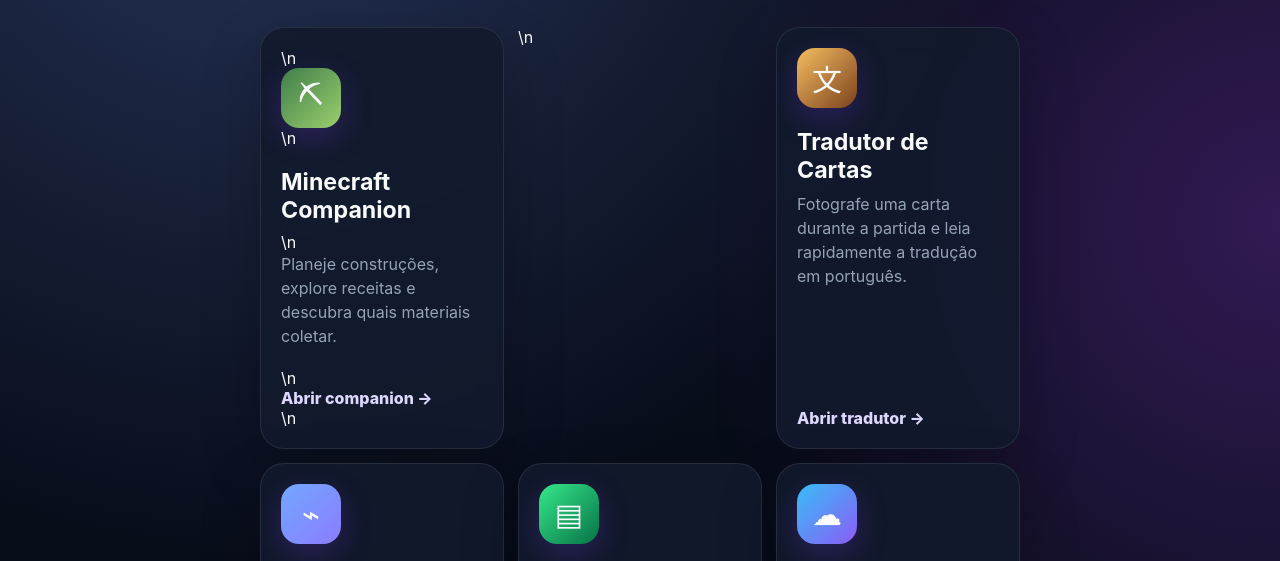
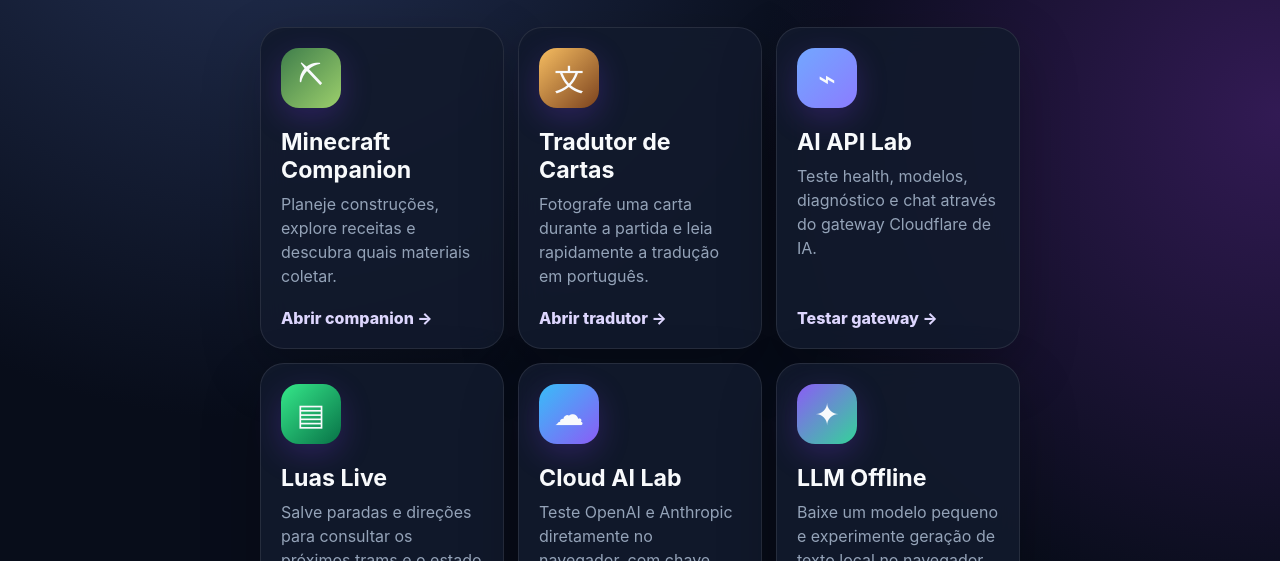
Before and after one commit to copileo/vibecoding, a website: page index.html in a window 1280 px wide. Shown: the part 217-778 px from the top of the page. Drawn offline with Linux system fonts and the light colour scheme.

Commit message:
fix(hub): remove literal newline escapes in Minecraft card

```diff
--- a/index.html
+++ b/index.html
@@ -25,7 +25,13 @@
     <h1>Vibecode Hub</h1>
     <p class="intro">Um ponto de entrada para os miniapps criados pelo ChatGPT. Cada app pode funcionar de forma independente e ser instalado na tela inicial do iPhone.</p>
     <section class="grid" aria-label="Aplicativos disponíveis">
-      <a class="card" href="apps/minecraft-companion/">\n        <div class="icon" style="background:linear-gradient(135deg,#3f7e4b,#9ccf6c)" aria-hidden="true">⛏</div>\n        <h2>Minecraft Companion</h2>\n        <p>Planeje construções, explore receitas e descubra quais materiais coletar.</p>\n        <span class="open">Abrir companion →</span>\n      </a>\n      <a class="card" href="apps/tradutor-cartas/">
+      <a class="card" href="apps/minecraft-companion/">
+        <div class="icon" style="background:linear-gradient(135deg,#3f7e4b,#9ccf6c)" aria-hidden="true">⛏</div>
+        <h2>Minecraft Companion</h2>
+        <p>Planeje construções, explore receitas e descubra quais materiais coletar.</p>
+        <span class="open">Abrir companion →</span>
+      </a>
+      <a class="card" href="apps/tradutor-cartas/">
         <div class="icon translate" aria-hidden="true">文</div>
         <h2>Tradutor de Cartas</h2>
         <p>Fotografe uma carta durante a partida e leia rapidamente a tradução em português.</p>
```
